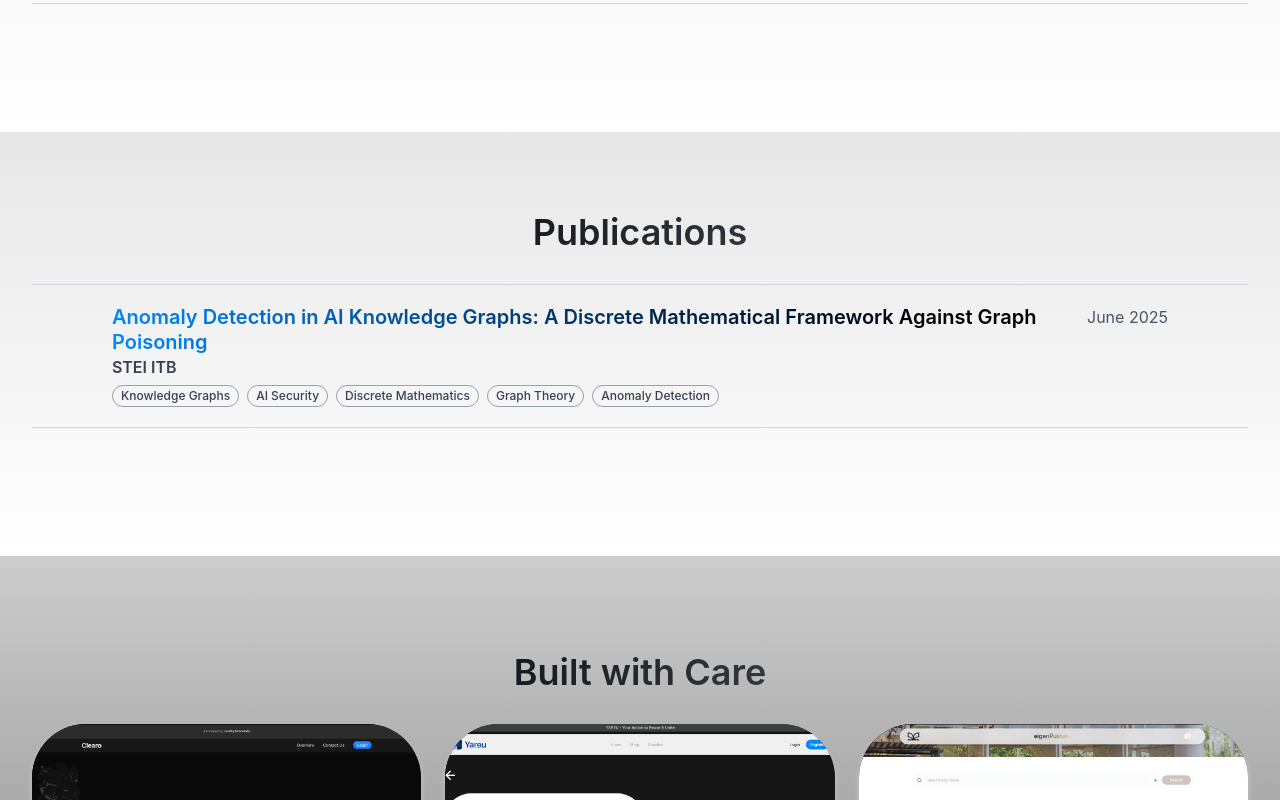
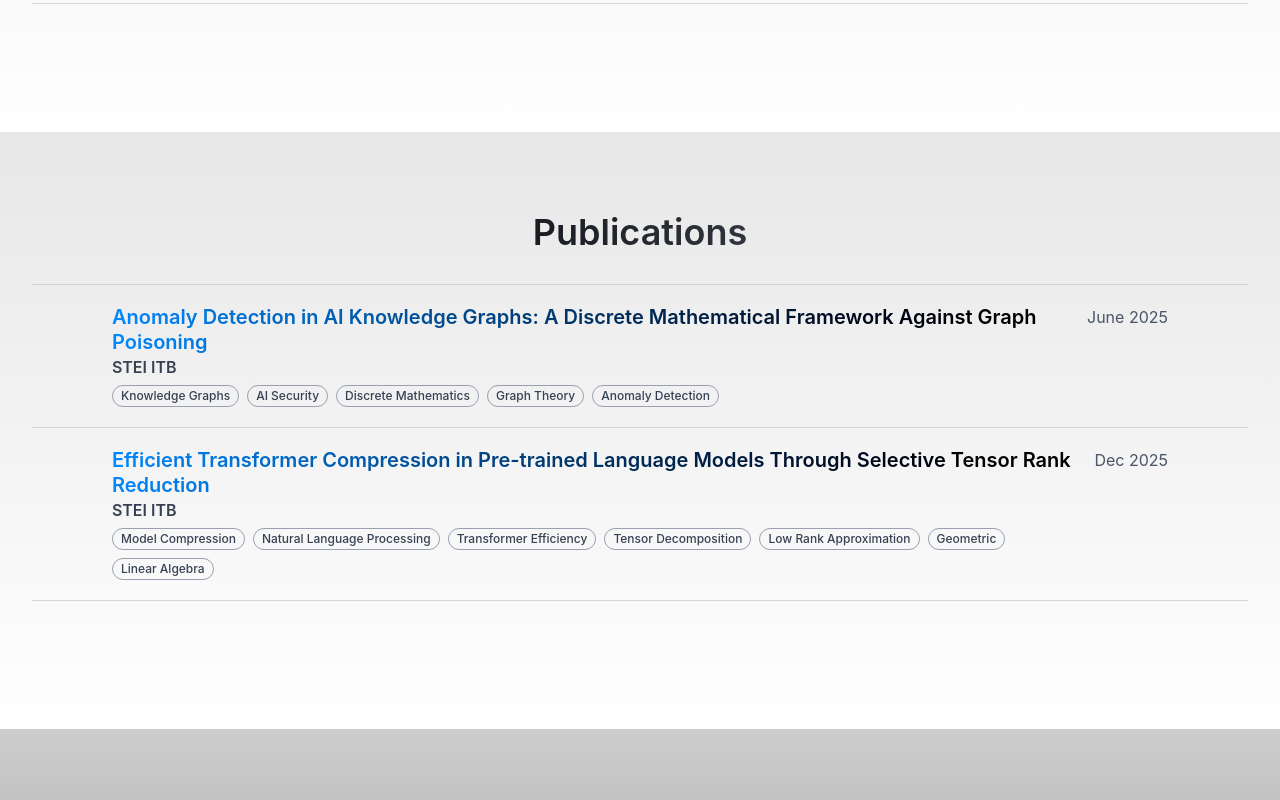
Before and after one commit to ethj0r/ethjor-app, a Next.js app: page / in a window 1280 px wide. Shown: the part 1149-1949 px from the top of the page. Built offline with nearby package versions, Linux system fonts and the light colour scheme; a web font is replaced by a local one.

Commit message:
feat: add publications data

```diff
--- a/app/data/publications.ts
+++ b/app/data/publications.ts
@@ -15,5 +15,13 @@ export const publications: Publication[] = [
     date: "June 2025",
     link: "https://informatika.stei.itb.ac.id/~rinaldi.munir/Matdis/2024-2025-2/Makalah2025/Makalah-Matdis-2025-IF-ITB%20(33).pdf",
     categories: ["Knowledge Graphs", "AI Security", "Discrete Mathematics", "Graph Theory", "Anomaly Detection"],
+  },
+  {
+    id: "2",
+    title: "Efficient Transformer Compression in Pre-trained Language Models Through Selective Tensor Rank Reduction",
+    publisher: "STEI ITB",
+    date: "Dec 2025",
+    link: "https://informatika.stei.itb.ac.id/~rinaldi.munir/AljabarGeometri/2025-2026/Makalah/Makalah-IF2023-Algeo-2025%20(30).pdf",
+    categories: ["Model Compression", "Natural Language Processing", "Transformer Efficiency", "Tensor Decomposition", "Low Rank Approximation", "Geometric", "Linear Algebra"],
   }
 ];
```
